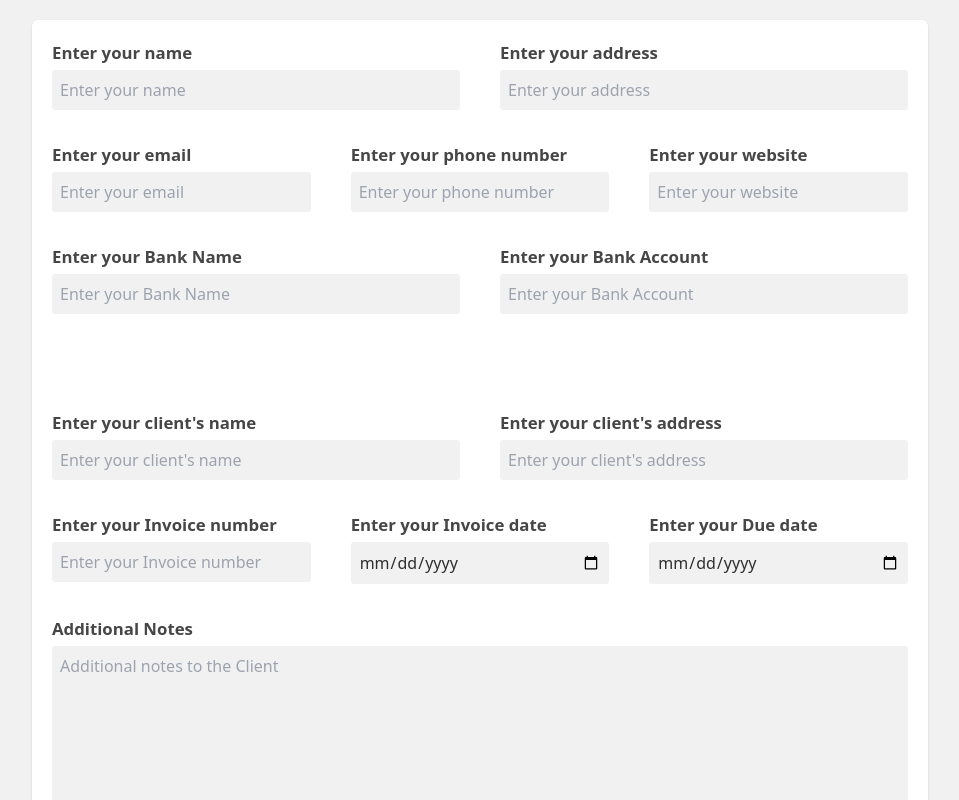
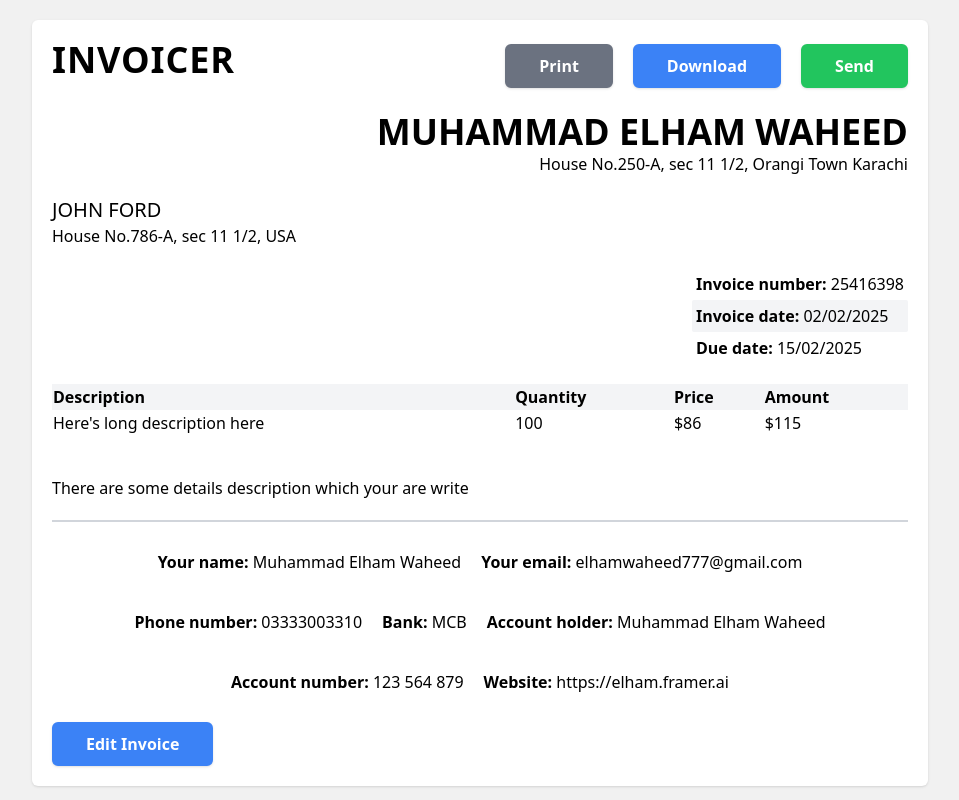
Before and after one commit to MuhammadElham/Invoice-Generator, a React (Vite) app: page / in a window 1280 px wide. Shown: the top 800 px of the page, without its empty margins (160-1119 px from the left). Built offline with nearby package versions, Linux system fonts and the light colour scheme.

Commit message:
Working on TableForm

```diff
--- a/src/App.jsx
+++ b/src/App.jsx
@@ -7,23 +7,34 @@ import ClientDetails from "./components/ClientDetails";
 import Header from "./components/Header";
 import MainDetails from "./components/MainDetails";
 import Button from "./components/Shared/Button";
+import TableForm from "./components/TableForm";
 
 const App = () => {
-  const [showInvoice, setShowInvoice] = useState(false);
-  // Details
-  const [name, setName] = useState("");
-  const [address, setAddress] = useState("");
-  const [email, setEmail] = useState("");
-  const [phone, setPhone] = useState("");
-  const [bankName, setBankName] = useState("");
-  const [bankAccount, setBankAccount] = useState("");
-  const [website, setWebsite] = useState("");
-  const [clientName, setClientName] = useState("");
-  const [clientAddress, setClientAddress] = useState("");
-  const [invoiceNumber, setInvoiceNumber] = useState("");
-  const [invoiceDate, setInvoiceDate] = useState("");
-  const [dueDate, setDueDate] = useState("");
-  const [notes, setNotes] = useState("");
+  const [showInvoice, setShowInvoice] = useState(true);
+  // Changes on Details
+  const [name, setName] = useState("Muhammad Elham Waheed");
+  const [address, setAddress] = useState(
+    "House No.250-A, sec 11 1/2, Orangi Town Karachi"
+  );
+  const [email, setEmail] = useState("elhamwaheed777@gmail.com");
+  const [phone, setPhone] = useState("03333003310");
+  const [bankName, setBankName] = useState("MCB");
+  const [bankAccount, setBankAccount] = useState("123 564 879");
+  const [website, setWebsite] = useState("https://elham.framer.ai");
+  const [clientName, setClientName] = useState("John Ford");
+  const [clientAddress, setClientAddress] = useState(
+    "House No.786-A, sec 11 1/2, USA"
+  );
+  const [invoiceNumber, setInvoiceNumber] = useState("25416398");
+  const [invoiceDate, setInvoiceDate] = useState("02/02/2025");
+  const [dueDate, setDueDate] = useState("15/02/2025");
+  const [notes, setNotes] = useState(
+    "There are some details description which your are write"
+  );
+  const [description, setDescription] = useState("");
+  const [quantity, setQuantity] = useState("");
+  const [price, setPrice] = useState("");
+  const [amount, setAmount] = useState("");
   const handlePrint = () => {
     window.print();
   };
@@ -222,6 +233,13 @@ const App = () => {
               />
             </div>
           </article>
+          {/* Table Form */}
+          <article>
+            <TableForm
+              description={description}
+              setDescription={setDescription}
+            />
+          </article>
           {/* Notes */}
           <label htmlFor="notes">Additional Notes</label>
           <textarea
@@ -233,7 +251,6 @@ const App = () => {
             value={notes}
             onChange={(e) => setNotes(e.target.value)}
           ></textarea>
-
           <Button
             onClick={() => setShowInvoice(true)}
             text={"Preview Invoice"}
--- a/src/components/Notes.jsx
+++ b/src/components/Notes.jsx
@@ -3,7 +3,7 @@ import React from "react";
 const Notes = ({ notes }) => {
   return (
     <div>
-      <section className="mb-5">
+      <section className="mt-10 mb-5">
         <p className="lg:w-1/2 text-justify">{notes}</p>
       </section>
     </div>
--- a/src/components/Table.jsx
+++ b/src/components/Table.jsx
@@ -2,9 +2,24 @@ import React from "react";
 
 const Table = () => {
   return (
-    <div>
-      <div className="mb-5"></div>
-    </div>
+    <table className="w-full text-left">
+      <thead>
+        <tr className=" bg-gray-100 ">
+          <th>Description</th>
+          <th>Quantity</th>
+          <th>Price</th>
+          <th>Amount</th>
+        </tr>
+      </thead>
+      <tbody>
+        <tr>
+          <td>Here's long description here</td>
+          <td>100</td>
+          <td>$86</td>
+          <td>$115</td>
+        </tr>
+      </tbody>
+    </table>
   );
 };
 
--- /dev/null
+++ b/src/components/TableForm.jsx
@@ -0,0 +1,19 @@
+import React from "react";
+
+const TableForm = ({ description, setDescription }) => {
+  return (
+    <div>
+      <label htmlFor="description">Enter the Description</label>
+      <input
+        type="text"
+        id="description"
+        name="description"
+        placeholder="Item description"
+        value={description}
+        onChange={(e) => setDescription(e.target.value)}
+      />
+    </div>
+  );
+};
+
+export default TableForm;
```
